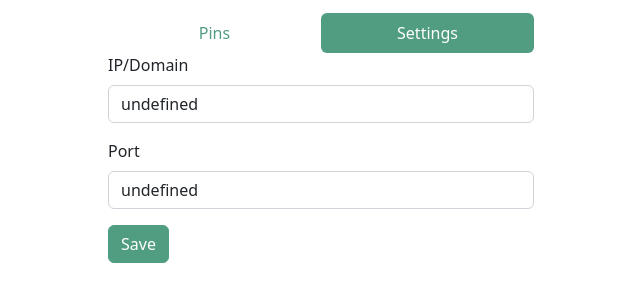
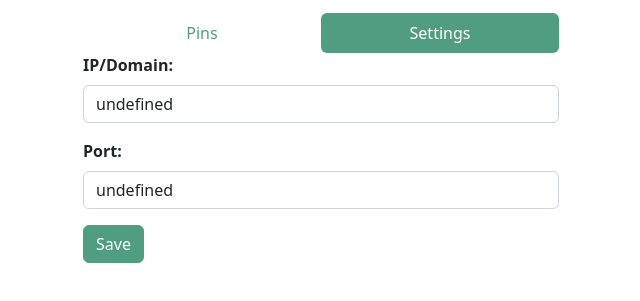
Before and after one commit to easierdata/web3-geo-extension, a browser extension: page index.html in a window 1280 px wide. Both pictures are taken after a click on the button "Settings". Shown: the part 83-384 px from the top of the page, without its empty margins (319-959 px from the left). Drawn offline with nearby package versions, Linux system fonts and the light colour scheme.

Commit message:
increased main div width. Additional styling to header text

```diff
--- a/index.html
+++ b/index.html
@@ -7,7 +7,7 @@
     </head>
 
     <body>
-        <div class="container mt-3" style="width: 450px;">
+        <div class="container mt-3" style="width: 500px;">
             <center>
                 <img src="./logo128.png" height="64" class="mb-3"></img>
             </center>
@@ -21,11 +21,11 @@
             <!-- Form to gather node information -->
             <div id="settings" style="display: none" class="mb-3">
                 <div class="mb-3">
-                    <label for="ip" class="form-label">IP/Domain</label>
+                    <label for="ip" class="form-label"><b>IP/Domain:</b></label>
                     <input type="ip" class="form-control" id="ip">
                 </div>
                 <div class="mb-3">
-                    <label for="port" class="form-label">Port</label>
+                    <label for="port" class="form-label"><b>Port:</b></label>
                     <input type="port" class="form-control" id="port">
                 </div>
                 <button class="btn btn-primary" id="save-settings">Save</button>
```
